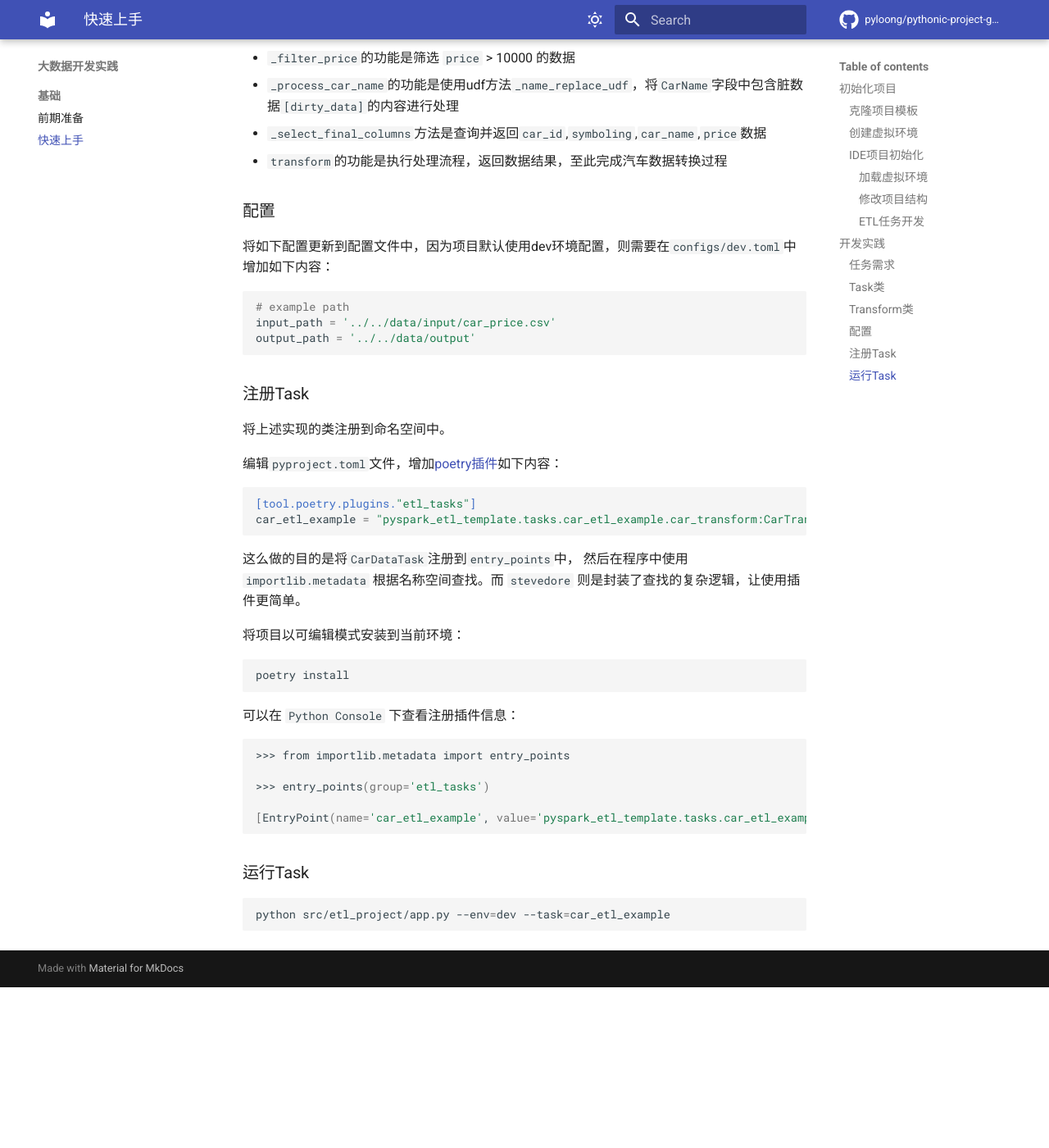
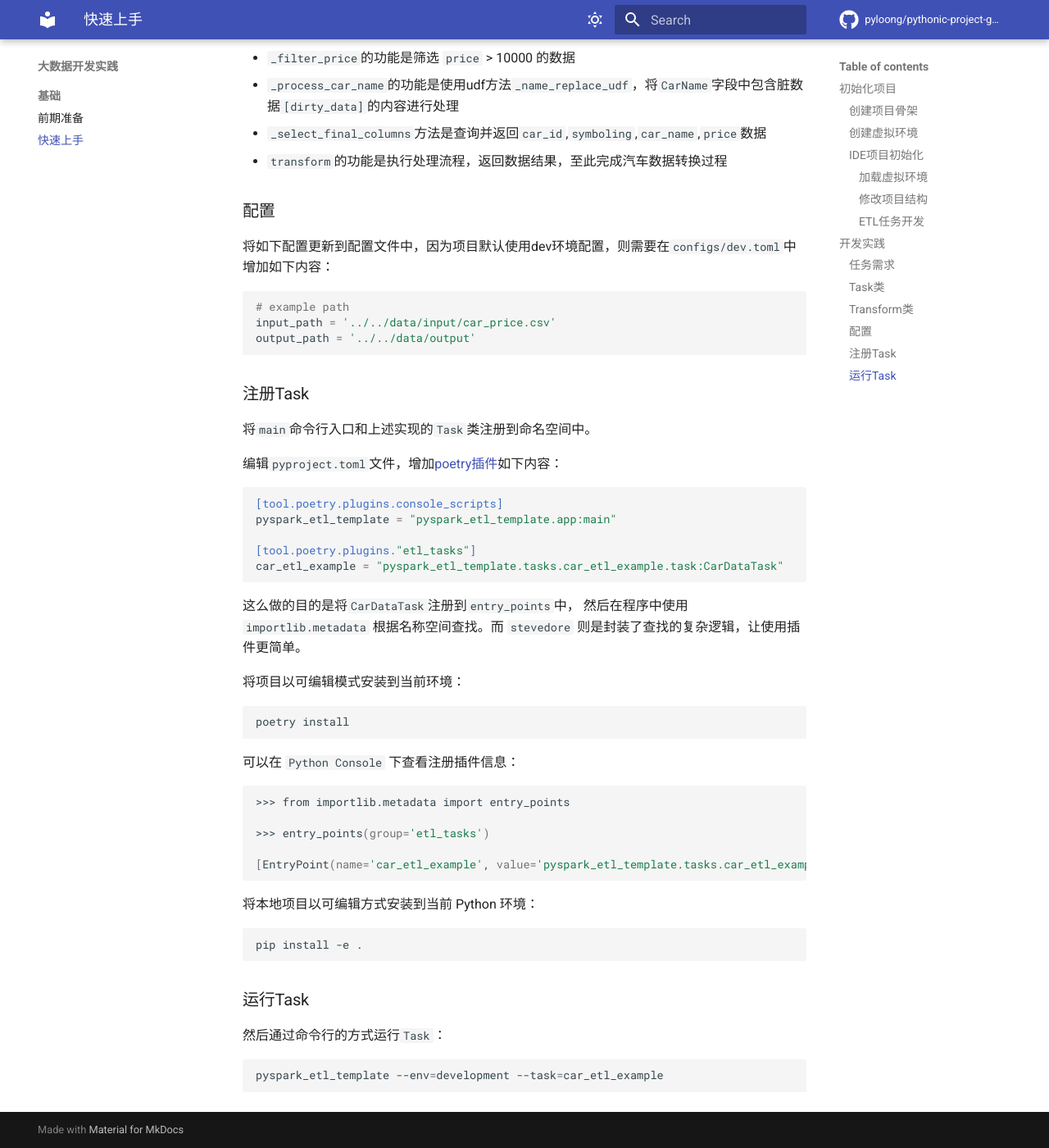
Before and after one commit to pyloong/pythonic-project-guidelines, an MkDocs documentation site: the page built from docs/bigdata/basis/quick_start.md, in a window 1280 px wide and 1400 px high, scrolled down 5521 px. Shown: the whole window at 82% size. Built offline with MkDocs 1.6.1 and Material for MkDocs 9.7.7, drawn with Linux system fonts in a browser that asks for light colours; comment, search, counter and statistics services are not loaded; before the commit the page ends 6725 px from its top, so only the background shows below that; some of the changed text lies outside the part shown.

Commit message:
feat(quick_start): 更新初始化项目流程，使用命令行运行项目

````diff
--- a/docs/bigdata/basis/quick_start.md
+++ b/docs/bigdata/basis/quick_start.md
@@ -5,12 +5,12 @@
 
 ## 初始化项目
 
-### 克隆项目模板
+### 创建项目骨架
 
-使用[Git](https://git-scm.com/)克隆项目模板
+使用 [cookiecutter](https://github.com/cookiecutter/cookiecutter) 加载项目模板。通过交互操作，可以选择使用的功能。
 
 ```bash
-git clone https://github.com/JingyuanR/pyspark-etl-template.git
+cookiecutter https://github.com/JingyuanR/cookiecutter-pyspark-etl-project
 ```
 
 ### 创建虚拟环境
@@ -208,13 +208,16 @@
 
 ### 注册Task
 
-将上述实现的类注册到命名空间中。
+将`main`命令行入口和上述实现的`Task`类注册到命名空间中。
 
 编辑`pyproject.toml`文件，增加[poetry插件](https://python-poetry.org/docs/plugins/)如下内容：
 
 ```toml
+[tool.poetry.plugins.console_scripts]
+pyspark_etl_template = "pyspark_etl_template.app:main"
+
 [tool.poetry.plugins."etl_tasks"]
-car_etl_example = "pyspark_etl_template.tasks.car_etl_example.car_transform:CarTransform"
+car_etl_example = "pyspark_etl_template.tasks.car_etl_example.task:CarDataTask"
 ```
 
 这么做的目的是将`CarDataTask`注册到`entry_points`中， 然后在程序中使用`importlib.metadata`
@@ -236,8 +239,16 @@
 [EntryPoint(name='car_etl_example', value='pyspark_etl_template.tasks.car_etl_example.car_transform:CarTransform', group='etl_tasks')]
 ```
 
+将本地项目以可编辑方式安装到当前 Python 环境：
+
+```shell
+pip install -e .
+```
+
 ### 运行Task
 
+然后通过命令行的方式运行`Task`：
+
 ```shell
-python src/etl_project/app.py --env=dev --task=car_etl_example
+pyspark_etl_template --env=development --task=car_etl_example
 ```
````
